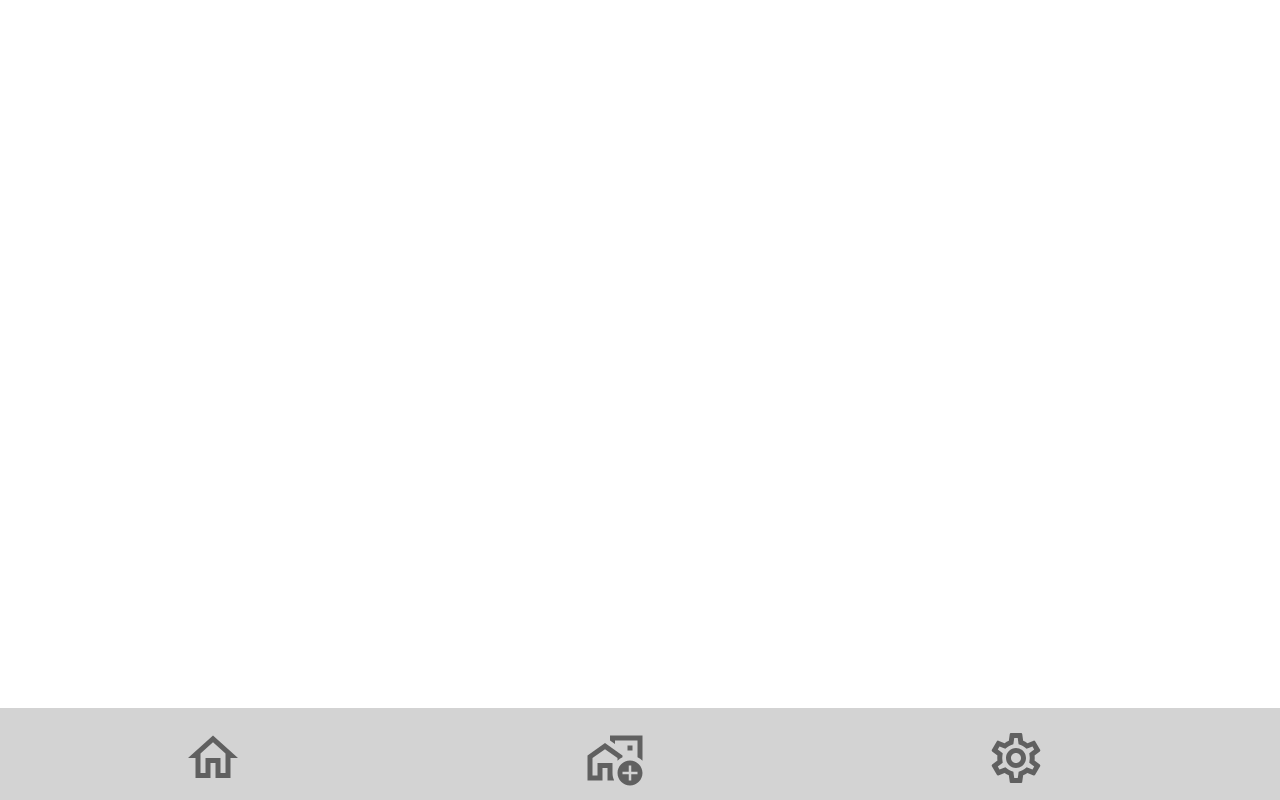
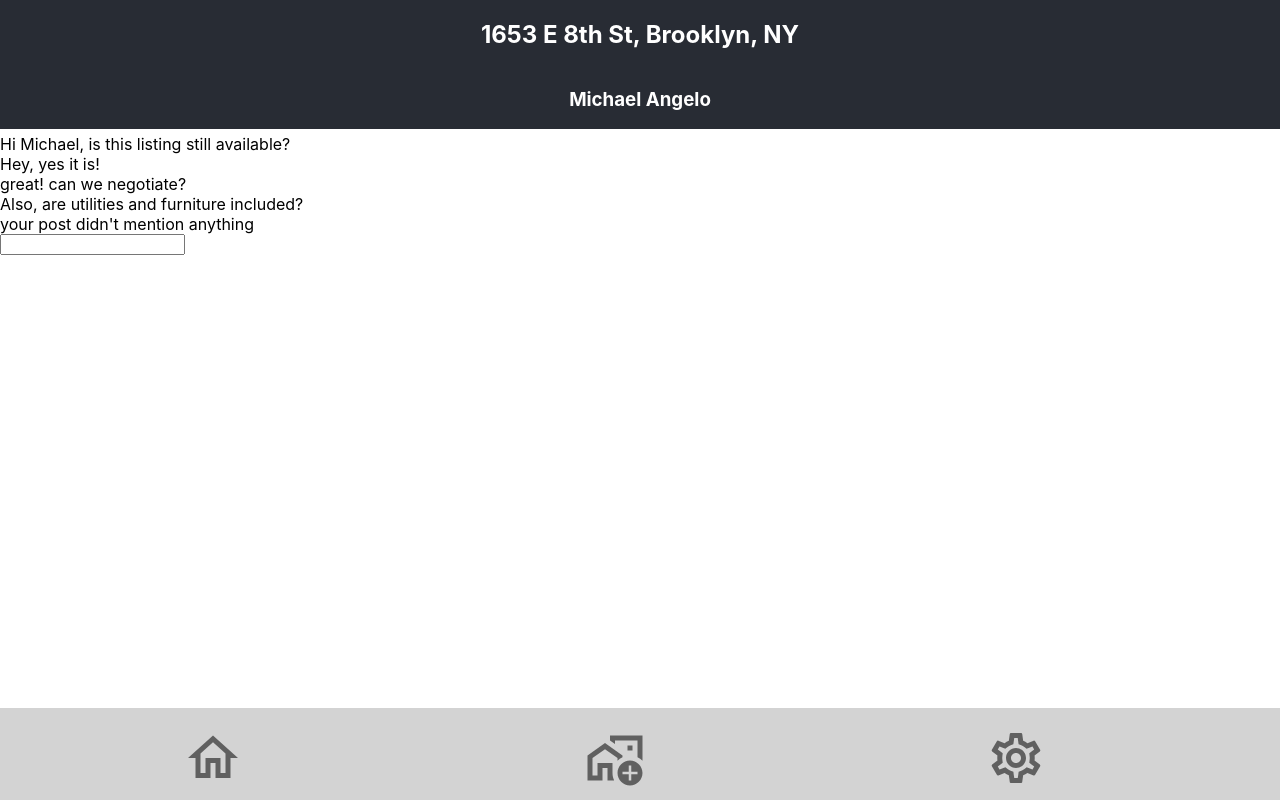
Before and after one commit to agiledev-students-spring2023/final-project-awesome-united, a React (Create React App) app in the folder front-end/: page /chat in a window 1280 px wide. Before the commit this address had no page. Built offline with nearby package versions, Linux system fonts and the light colour scheme.

Commit message:
added Chat route

```diff
--- a/front-end/src/App.js
+++ b/front-end/src/App.js
@@ -10,6 +10,7 @@ import Logout from "./pages/Logout/Logout";
 import SearchSettings from "./pages/SearchSettings/SearchSettings";
 import Footer from "./components/Footer";
 import GeneralSettings from "./pages/GeneralSettings/GeneralSettings";
+import Chat from "./pages/Chat/Chat"
 import "./App.css";
 
 import SingleListing from "./pages/SingleListing/SingleListing";
@@ -34,6 +35,7 @@ const App = (props) => {
             <Route path="/login" element={<Login />} />
             <Route path="/logout" element={<Logout />} />
             <Route path="/listing/:listingId" element={<SingleListing />} />
+            <Route path="/chat" element={<Chat />} />
           </Routes>
         </div>
         <Footer />
```
